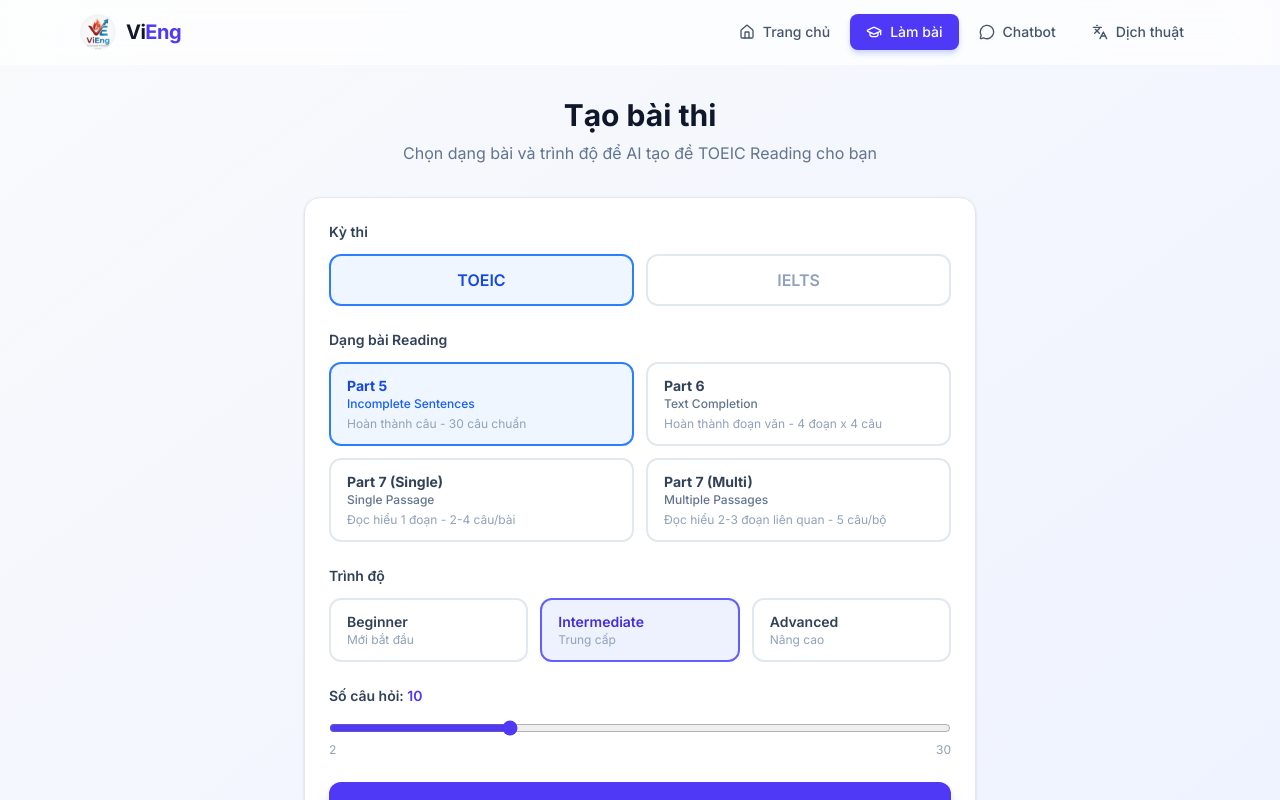
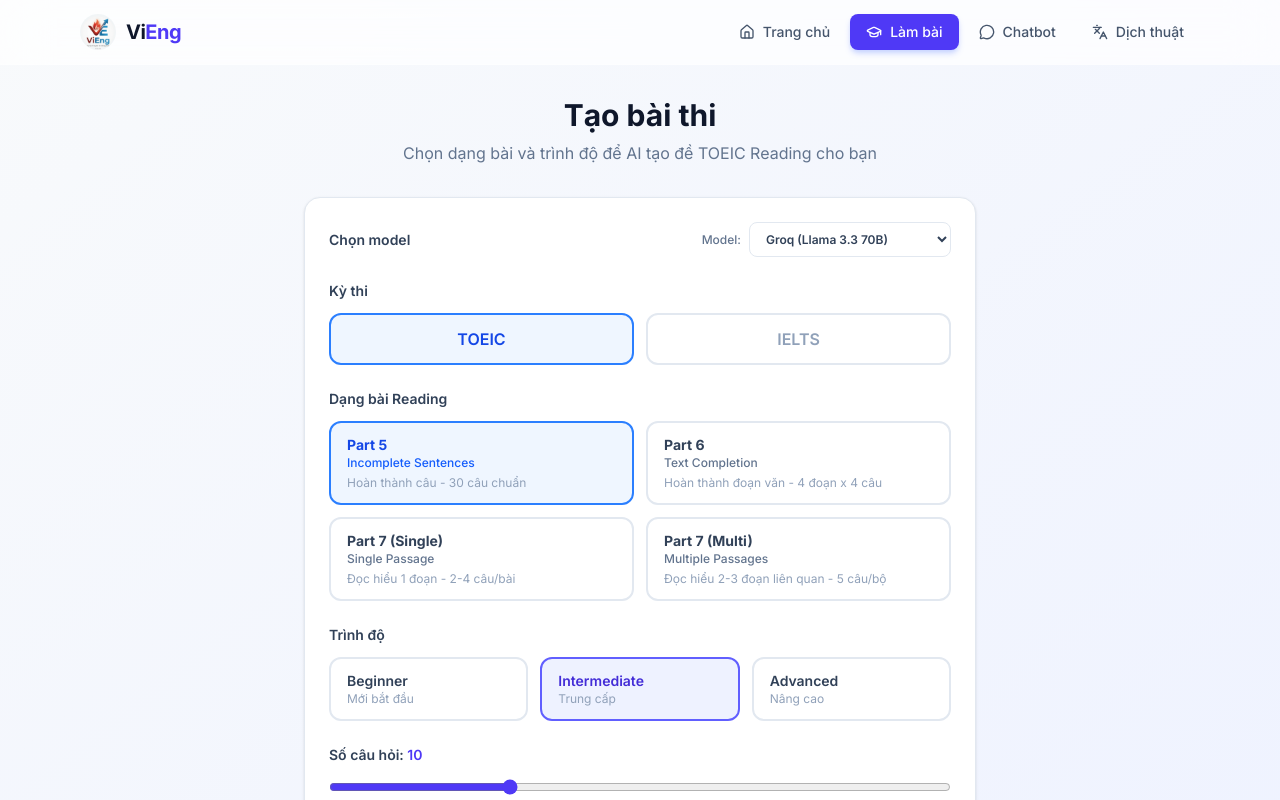
Before and after one commit to LeNhan18/ViEng, a React (Vite) app in the folder frontend/: page /exam in a window 1280 px wide. Shown: the top 800 px of the page. Built offline with nearby package versions, Linux system fonts and the light colour scheme.

Commit message:
upgrade UI/UX

```diff
--- a/frontend/src/api.js
+++ b/frontend/src/api.js
@@ -13,6 +13,7 @@
     num_questions: numQuestions,
   };
   if (part) body.part = part;
+  if (arguments[0]?.llmProvider) body.llm_provider = arguments[0].llmProvider;
   const { data } = await api.post("/test/generate", body);
   return data;
 }
@@ -39,6 +40,7 @@
     direction,
     level,
     use_rag: useRag,
+    llm_provider: arguments[0]?.llmProvider || undefined,
   });
   return data;
 }
@@ -53,6 +55,7 @@
   const { data } = await api.post("/chat", {
     message,
     history: history || [],
+    llm_provider: arguments[0]?.llmProvider || undefined,
   });
   return data;
 }
--- /dev/null
+++ b/frontend/src/components/LlmProviderSelect.jsx
@@ -0,0 +1,24 @@
+const OPTIONS = [
+  { value: "groq", label: "Groq (Llama 3.3 70B)" },
+  { value: "openai", label: "OpenAI (GPT-4o-mini)" },
+  { value: "hf_inference", label: "Fine-tuned (Hugging Face)" },
+];
+
+export default function LlmProviderSelect({ value, onChange }) {
+  return (
+    <div className="flex items-center gap-2">
+      <span className="text-xs font-medium text-slate-500">Model:</span>
+      <select
+        value={value}
+        onChange={(e) => onChange(e.target.value)}
+        className="rounded-lg border border-slate-200 bg-white px-3 py-2 text-xs font-semibold text-slate-700 outline-none focus:border-indigo-500 focus:ring-2 focus:ring-indigo-200"
+      >
+        {OPTIONS.map((o) => (
+          <option key={o.value} value={o.value}>
+            {o.label}
+          </option>
+        ))}
+      </select>
+    </div>
+  );
+}
--- a/frontend/src/pages/Chat.jsx
+++ b/frontend/src/pages/Chat.jsx
@@ -1,12 +1,14 @@
 import { useState, useRef, useEffect } from "react";
 import { chat } from "../api";
 import { Send, Loader2, MessageCircle, BookOpen } from "lucide-react";
+import LlmProviderSelect from "../components/LlmProviderSelect";
 
 export default function Chat() {
   const [messages, setMessages] = useState([]);
   const [input, setInput] = useState("");
   const [loading, setLoading] = useState(false);
   const [error, setError] = useState("");
+  const [llmProvider, setLlmProvider] = useState(localStorage.getItem("vieng_llm_provider") || "groq");
   const bottomRef = useRef(null);
 
   useEffect(() => {
@@ -24,8 +26,9 @@
     setLoading(true);
 
     try {
+      localStorage.setItem("vieng_llm_provider", llmProvider);
       const history = messages.map((m) => ({ role: m.role, content: m.content }));
-      const data = await chat({ message: text, history });
+      const data = await chat({ message: text, history, llmProvider });
       setMessages((prev) => [
         ...prev,
         { role: "assistant", content: data.message, sources: data.sources || [] },
@@ -45,6 +48,9 @@
         <p className="mt-2 text-slate-500">
           Hỏi đáp ngữ pháp, từ vựng TOEIC/IELTS — AI trả lời dựa trên knowledge base
         </p>
+        <div className="mt-4 flex justify-center">
+          <LlmProviderSelect value={llmProvider} onChange={setLlmProvider} />
+        </div>
       </div>
 
       <div className="rounded-2xl border border-slate-200 bg-white shadow-sm">
--- a/frontend/src/pages/Exam.jsx
+++ b/frontend/src/pages/Exam.jsx
@@ -2,6 +2,7 @@
 import { useNavigate } from "react-router-dom";
 import { generateTest } from "../api";
 import { Loader2, ChevronRight, ChevronLeft, CheckCircle2, BookOpen } from "lucide-react";
+import LlmProviderSelect from "../components/LlmProviderSelect";
 
 const EXAM_TYPES = [
   { value: "toeic", label: "TOEIC", color: "border-blue-500 bg-blue-50 text-blue-700" },
@@ -58,6 +59,7 @@
     level: "intermediate",
     part: "part5",
     numQuestions: 10,
+    llmProvider: localStorage.getItem("vieng_llm_provider") || "groq",
   });
   const [loading, setLoading] = useState(false);
   const [error, setError] = useState("");
@@ -80,6 +82,7 @@
     setLoading(true);
     setError("");
     try {
+      localStorage.setItem("vieng_llm_provider", config.llmProvider);
       const data = await generateTest(config);
       setTestData(data);
       setAnswers({});
@@ -122,6 +125,14 @@
         </div>
 
         <div className="space-y-6 rounded-2xl border border-slate-200 bg-white p-6 shadow-sm">
+          <div className="flex items-center justify-between gap-3">
+            <label className="block text-sm font-semibold text-slate-700">Chọn model</label>
+            <LlmProviderSelect
+              value={config.llmProvider}
+              onChange={(v) => setConfig((c) => ({ ...c, llmProvider: v }))}
+            />
+          </div>
+
           <div>
             <label className="mb-3 block text-sm font-semibold text-slate-700">Kỳ thi</label>
             <div className="flex gap-3">
--- a/frontend/src/pages/Translate.jsx
+++ b/frontend/src/pages/Translate.jsx
@@ -1,6 +1,7 @@
 import { useState, useRef } from "react";
 import { translateText, getTtsAudioUrl } from "../api";
 import { ArrowRightLeft, Loader2, BookOpen, Lightbulb, Copy, Check, Volume2 } from "lucide-react";
+import LlmProviderSelect from "../components/LlmProviderSelect";
 
 const DIRECTIONS = [
   { value: "en_to_vi", from: "English", to: "Tiếng Việt", flag: "🇬🇧 → 🇻🇳" },
@@ -23,6 +24,7 @@
   const [error, setError] = useState("");
   const [copied, setCopied] = useState(false);
   const [ttsLoading, setTtsLoading] = useState(false);
+  const [llmProvider, setLlmProvider] = useState(localStorage.getItem("vieng_llm_provider") || "groq");
   const audioRef = useRef(null);
 
   const dirInfo = DIRECTIONS.find((d) => d.value === direction);
@@ -41,7 +43,8 @@
     setError("");
     setResult(null);
     try {
-      const data = await translateText({ text, direction, level, useRag });
+      localStorage.setItem("vieng_llm_provider", llmProvider);
+      const data = await translateText({ text, direction, level, useRag, llmProvider });
       setResult(data);
     } catch (err) {
       setError(err.response?.data?.detail || "Không thể dịch. Vui lòng thử lại.");
@@ -85,6 +88,11 @@
       </div>
 
       <div className="rounded-2xl border border-slate-200 bg-white shadow-sm">
+        <div className="flex flex-wrap items-center justify-between gap-3 border-b border-slate-100 px-6 py-4">
+          <div className="text-sm font-semibold text-slate-700">Chọn model</div>
+          <LlmProviderSelect value={llmProvider} onChange={setLlmProvider} />
+        </div>
+
         {/* Direction bar */}
         <div className="flex items-center justify-center gap-4 border-b border-slate-100 px-6 py-4">
           <span className="text-sm font-semibold text-slate-700">{dirInfo.from}</span>
```
